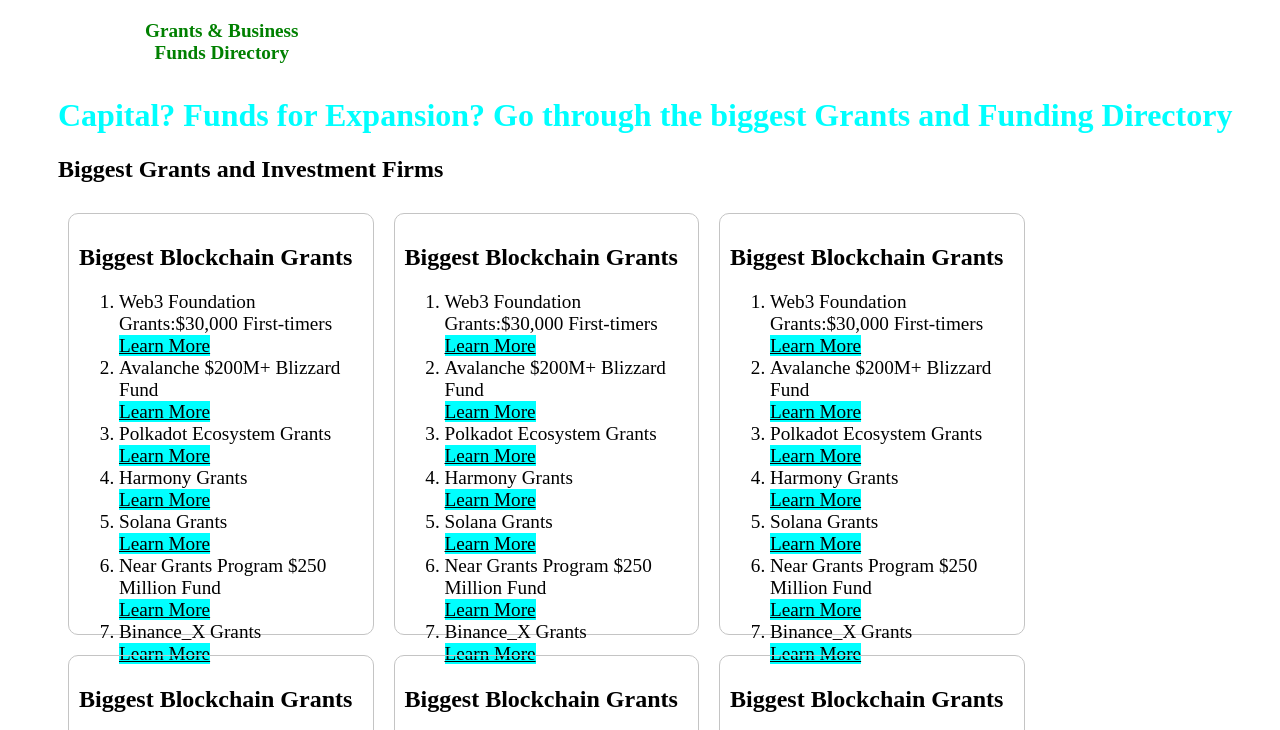
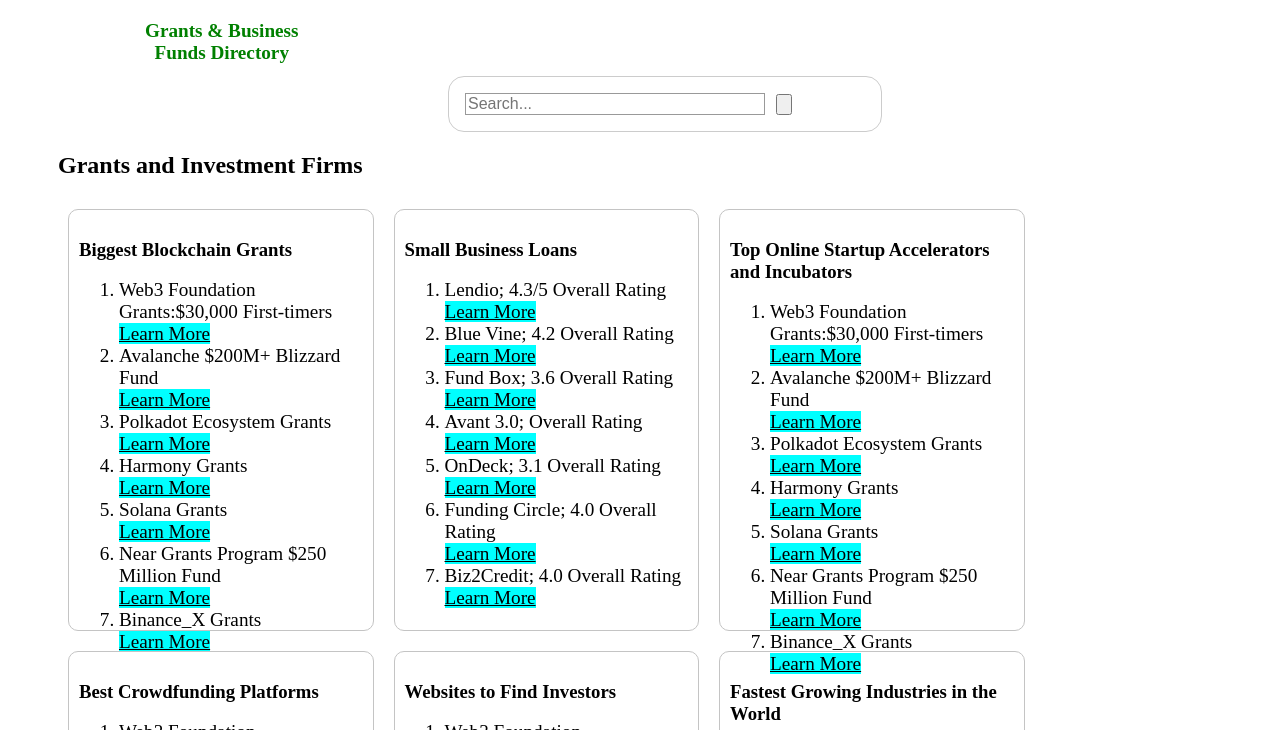
Before and after one commit to Tkamunya1/Grants-Business-Fundings-Hub, a plain HTML site: page index.html in a window 1280 px wide. Shown: the top 730 px of the page. Drawn offline with Linux system fonts and the light colour scheme.

Commit message:
this commit will add more data to cards

```diff
--- a/index.html
+++ b/index.html
@@ -15,14 +15,19 @@
         <a class="active" href="#">Grants & Business <br>Funds Directory</a>
     </div>
 
-    <div class="tagLine">
-        <h1>Capital? Funds for Expansion? <span>Go through the biggest Grants and Funding Directory</span></h1>
+    <div class="Search Bar">
+        <form role="search" id="form">
+            <input type="search" id="query" name="q" placeholder="Search..." aria-label="Search through site content">
+            <button>
+              <svg viewBox="0 0 1024 1024"><path class="path1" d="M848.471 928l-263.059-263.059c-48.941 36.706-110.118 55.059-177.412 55.059-171.294 0-312-140.706-312-312s140.706-312 312-312c171.294 0 312 140.706 312 312 0 67.294-24.471 128.471-55.059 177.412l263.059 263.059-79.529 79.529zM189.623 408.078c0 121.364 97.091 218.455 218.455 218.455s218.455-97.091 218.455-218.455c0-121.364-103.159-218.455-218.455-218.455-121.364 0-218.455 97.091-218.455 218.455z"></path></svg>
+            </button>
+          </form>
     </div>
     <section id="Grants">
-        <h1>Biggest Grants and Investment Firms</h1>
+        <h2> Grants and Investment Firms</h2>
         <div class="cardContainer">
             <div class="card">
-                <h2>Biggest Blockchain Grants</h2>
+                <h3>Biggest Blockchain Grants</h3>
                 <ol>
                     <li>Web3 Foundation Grants:$30,000 First-timers<br> <a href="https://wiki.polkadot.network/docs/grants" target="_blank">Learn More</a>
                     </li>
@@ -37,23 +42,23 @@
 
             </div>
             <div class="card">
-                <h2>Biggest Blockchain Grants</h2>
+                <h3>Small Business Loans</h3>
                 <ol>
-                    <li>Web3 Foundation Grants:$30,000 First-timers<br> <a href="https://wiki.polkadot.network/docs/grants" target="_blank">Learn More</a>
+                    <li>Lendio; 4.3/5 Overall Rating<br> <a href="https://lp.lendio.com/partners-lf?source=Clearlink&affiliate=3185544632&aff_sub=&aff_sub2=&aff_sub3=&aff_sub4=&aff_sub5=&trans=10235d2a1baab11fc08aaec9304af3" target="_blank">Learn More</a>
                     </li>
-                    <li>Avalanche $200M+ Blizzard Fund <br> <a href="https://www.avax.network/avalanche-x/open?ref=hackernoon.com" target="_blank">Learn More</a>
+                    <li>Blue Vine; 4.2 Overall Rating <br> <a href="https://www.bluevine.com/" target="_blank">Learn More</a>
                     </li>
-                    <li>Polkadot Ecosystem Grants <br> <a href="https://medium.com/polkadot-news/polkadot-ecosystem-grant-programs-968d11d9c49e" target="_blank">Learn More</a></li>
-                    <li>Harmony Grants <br> <a href="https://www.harmony.one/" target="_blank">Learn More</a></li>
-                    <li>Solana Grants <br> <a href="https://solana.org/grants" target="_blank">Learn More</a></li>
-                    <li>Near Grants Program $250 Million Fund <br> <a href="https://near.org/grants/" target="_blank">Learn More</a></li>
-                    <li>Binance_X Grants <br> <a href="https://binancex.dev/grow.html" target="_blank">Learn More</a></li>
+                    <li>Fund Box; 3.6 Overall Rating <br> <a href="https://fundbox.com/" target="_blank">Learn More</a></li>
+                    <li>Avant 3.0; Overall Rating <br> <a href="https://www.avant.com/" target="_blank">Learn More</a></li>
+                    <li>OnDeck; 3.1 Overall Rating <br> <a href="https://www.ondeck.com/" target="_blank">Learn More</a></li>
+                    <li>Funding Circle; 4.0 Overall Rating<br> <a href="https://www.fundingcircle.com/uk/" target="_blank">Learn More</a></li>
+                    <li>Biz2Credit; 4.0 Overall Rating <br> <a href="https://www.biz2credit.com/" target="_blank">Learn More</a></li>
                  </ol>
 
 
             </div>
             <div class="card">
-                <h2>Biggest Blockchain Grants</h2>
+                <h3>Top Online Startup Accelerators and Incubators </h3>
                 <ol>
                     <li>Web3 Foundation Grants:$30,000 First-timers<br> <a href="https://wiki.polkadot.network/docs/grants" target="_blank">Learn More</a>
                     </li>
@@ -67,7 +72,7 @@
                  </ol>
             </div>
             <div class="card">
-                <h2>Biggest Blockchain Grants</h2>
+                <h3>Best Crowdfunding Platforms</h3>
                 <ol>
                     <li>Web3 Foundation Grants:$30,000 First-timers<br> <a href="https://wiki.polkadot.network/docs/grants" target="_blank">Learn More</a>
                     </li>
@@ -81,7 +86,7 @@
                  </ol>
             </div>
             <div class="card">
-                <h2>Biggest Blockchain Grants</h2>
+                <h3>Websites to Find Investors</h3>
                 <ol>
                     <li>Web3 Foundation Grants:$30,000 First-timers<br> <a href="https://wiki.polkadot.network/docs/grants" target="_blank">Learn More</a>
                     </li>
@@ -96,7 +101,7 @@
 
             </div>
             <div class="card">
-                <h2>Biggest Blockchain Grants</h2>
+                <h3>Fastest Growing Industries in the World</h3>
                 <ol>
                     <li>Web3 Foundation Grants:$30,000 First-timers<br> <a href="https://wiki.polkadot.network/docs/grants" target="_blank">Learn More</a>
                     </li>
@@ -111,7 +116,7 @@
 
             </div>
         </div>
-        <!-- contact section start -->
+        <!-- contact section start
         <form action="/" method="post">
             <ul>
                 <li>
@@ -129,7 +134,7 @@
                 <li class="button">
                     <button type="submit">Send your message</button>
                 </li>
-            </ul>
+            </ul> -->
 
 
             <script src="./index.js"></script>
```
